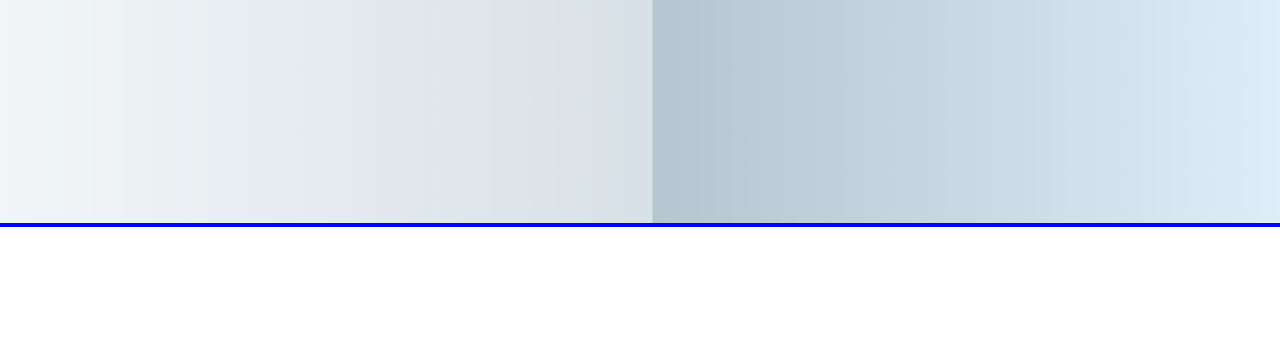
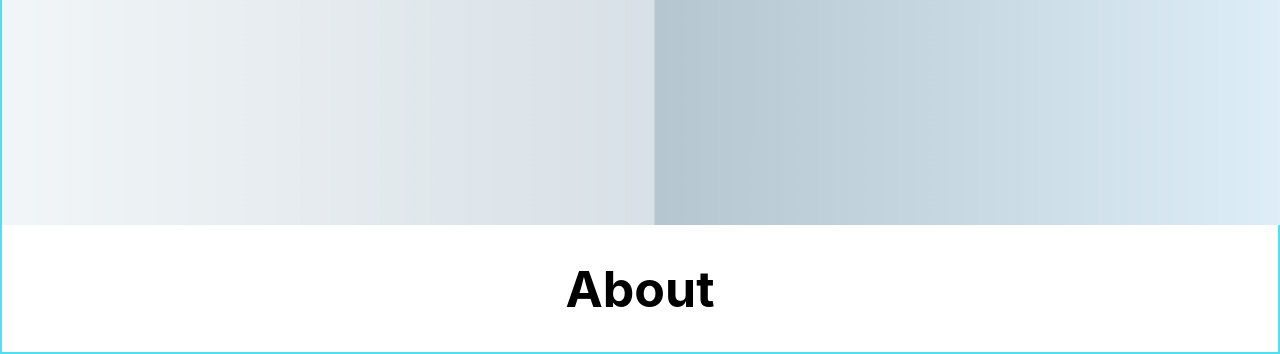
Before and after one commit to Areyesfigueroa/Portfolio, a React app: page / in a window 1280 px wide. Shown: the part 577-931 px from the top of the page. Before the commit the page ends 804 px from the top, so only its background shows below. Built offline with nearby package versions, Linux system fonts and the light colour scheme.

Commit message:
Clean up

```diff
--- a/src/components/Header/HeaderBG.js
+++ /dev/null
@@ -1,11 +0,0 @@
-import React from 'react'
-
-const headerBackground = (props) => {
-    return (
-        <div className={props.style}>
-            <img src={props.img} alt="Header Background" />
-        </div>
-    );
-}
-
-export default headerBackground;
--- a/src/components/Header/HeaderTitle.js
+++ b/src/components/Header/PageTitle.js
@@ -1,16 +1,13 @@
 import React from 'react'
 
-const headerTitle = (props) => {
+const pageTitle = (props) => {
     return (
         <div className={props.style}>
-            <div>
-
             <h1>{props.title}</h1>
             <h3>{props.subtitle}</h3>
             <button>{props.btnText}</button>
-            </div>
         </div>
     );
 }
 
-export default headerTitle;
+export default pageTitle;
--- /dev/null
+++ b/src/components/SectionTitle/SectionTitle.js
@@ -0,0 +1,7 @@
+import React from 'react';
+
+const sectionTitle = (props) => {
+    return <h1 className={props.style}>{props.children}</h1>
+}
+
+export default sectionTitle;
--- a/src/containers/App.js
+++ b/src/containers/App.js
@@ -1,18 +1,18 @@
 import React, { Component } from 'react';
 import classes from './App.module.css';
+
+/** Components */
 import Navbar from '../components/Header/Navbar';
-import HeaderBG from '../components/Header/HeaderBG';
-import HeaderTitle from '../components/Header/HeaderTitle';
-
+import PageTitle from '../components/Header/PageTitle';
+import SectionTitle from '../components/SectionTitle/SectionTitle';
 
 //Local Assets
 import alielLogo from '../assets/aliel-logo.png';
-import headerBG from '../assets/header-bg.png';
 
 /**
  * Task Planner:
- * Navbar
- * 1. Display Logo
+ * About Section
+ * 1. About Title
  */
 
 
@@ -30,20 +30,25 @@ class App extends Component {
 
     return (
       <div className="App">
-        <HeaderBG
-        style={classes.headerBG}
-        img={headerBG}/>
+        <header>
+          {/** Header Components */}
           <Navbar
           style={classes.navbar}
           img={alielLogo}
           />
-
-        <HeaderTitle
-        style={classes.headerTitle}
+          <PageTitle
+          style={classes.pageTitle}
           title={this.state.header.title}
           subtitle={this.state.header.subtitle}
           btnText={this.state.header.btnText}
           />
+        </header>
+
+        {/** About Components */}
+        <SectionTitle style={classes.sectionTitle}>About</SectionTitle>
+
+
+
 
 
       </div>
--- a/src/containers/App.module.css
+++ b/src/containers/App.module.css
@@ -11,6 +11,11 @@
   --accent-color: #ff8a47;
   --btn-hover-color: #e77e41;
   --btn-text-color: #f3f3f3;
+}
+
+html,body {
+  box-sizing: border-box;
+  border: 1px solid rgb(80, 223, 241);
 }
 
 a {
@@ -36,6 +41,30 @@ button:hover {
   background-color: var(--btn-hover-color);
 }
 
+header {
+  height: 100vh;
+  width: 100vw;
+  display: grid;
+  grid-template-columns: 1fr 1fr;
+  grid-template-rows: auto 1fr;
+  grid-template-areas:
+  'navbar navbar'
+  'page-title .';
+
+  background: url(../assets/header-bg.png) no-repeat center;
+  background-size: cover;
+}
+/*
+--------------------------------
+-------- REUSABLE CSS --------
+--------------------------------
+*/
+
+.sectionTitle {
+  font-size: 50px;
+  text-align: center;
+}
+
 /*
 --------------------------------
 -------- HEADER SECTION --------
@@ -46,6 +75,7 @@ button:hover {
 ----- NAVBAR------
 */
 .navbar {
+  grid-area: navbar;
   display: grid;
   grid-template-columns: .5fr 1fr;
   font-size: 24px;
@@ -64,34 +94,13 @@ button:hover {
 }
 
 /*
------ HEADER BACKGROUND ------
-*/
-
-.headerBG {
-  position: absolute;
-  top: 0;
-  left: 0;
-  z-index: -1;
-  background-color: blue;
-  background-size: cover;
-  width: 100%;
-}
-
-.headerBG img{
-  width: 100%;
-  max-height: 100vh;
-}
-
-/*
 ----- HEADER TITLE -----
 */
 
-.headerTitle {
-  display: grid;
-  grid-template-columns: 1.04fr 1fr;
-  grid-template-rows: 1fr;
+.pageTitle {
+  grid-area: page-title;
+  position: relative;
   font-size: 35px;
-  height: auto;
-  margin-top: 100px;
-  justify-items: center;
+  justify-self: center;
+  margin-top: 150px;
 }
```
Lines whose indentation alone changed are shown as unchanged.
